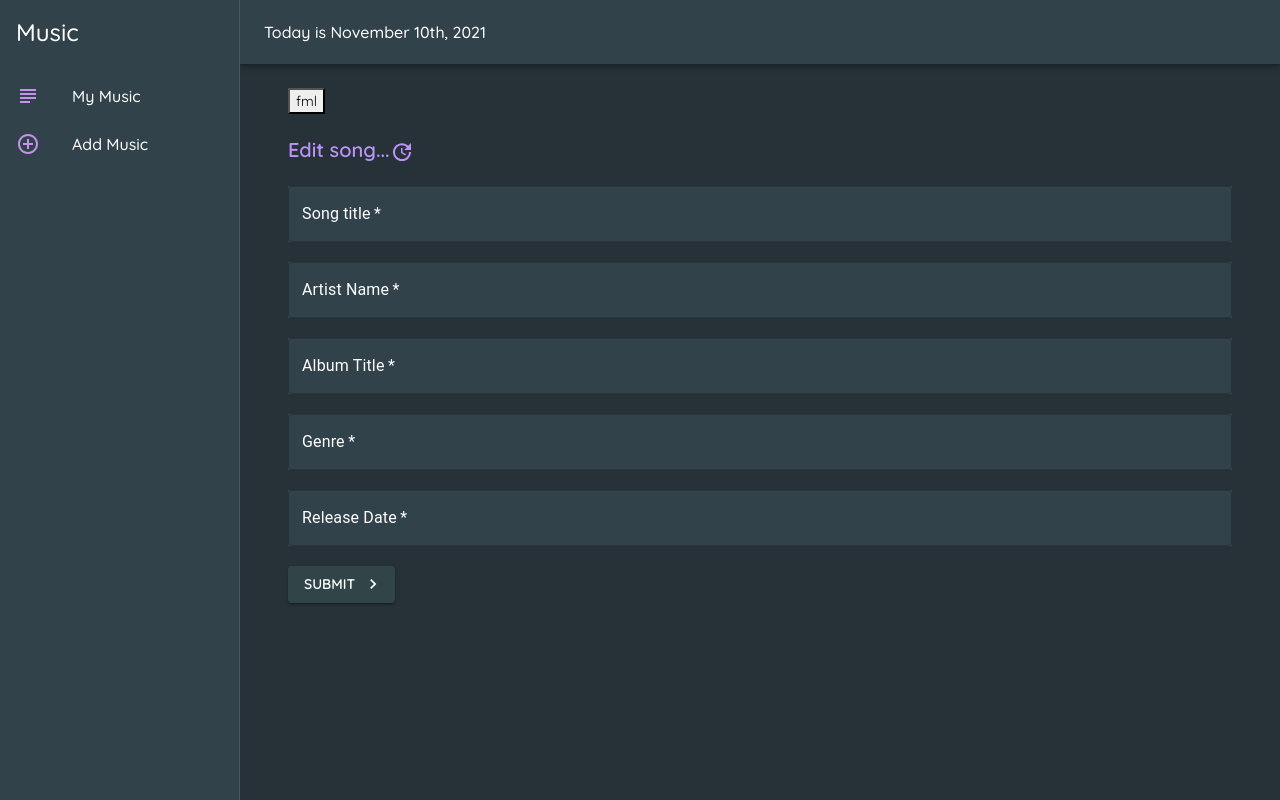
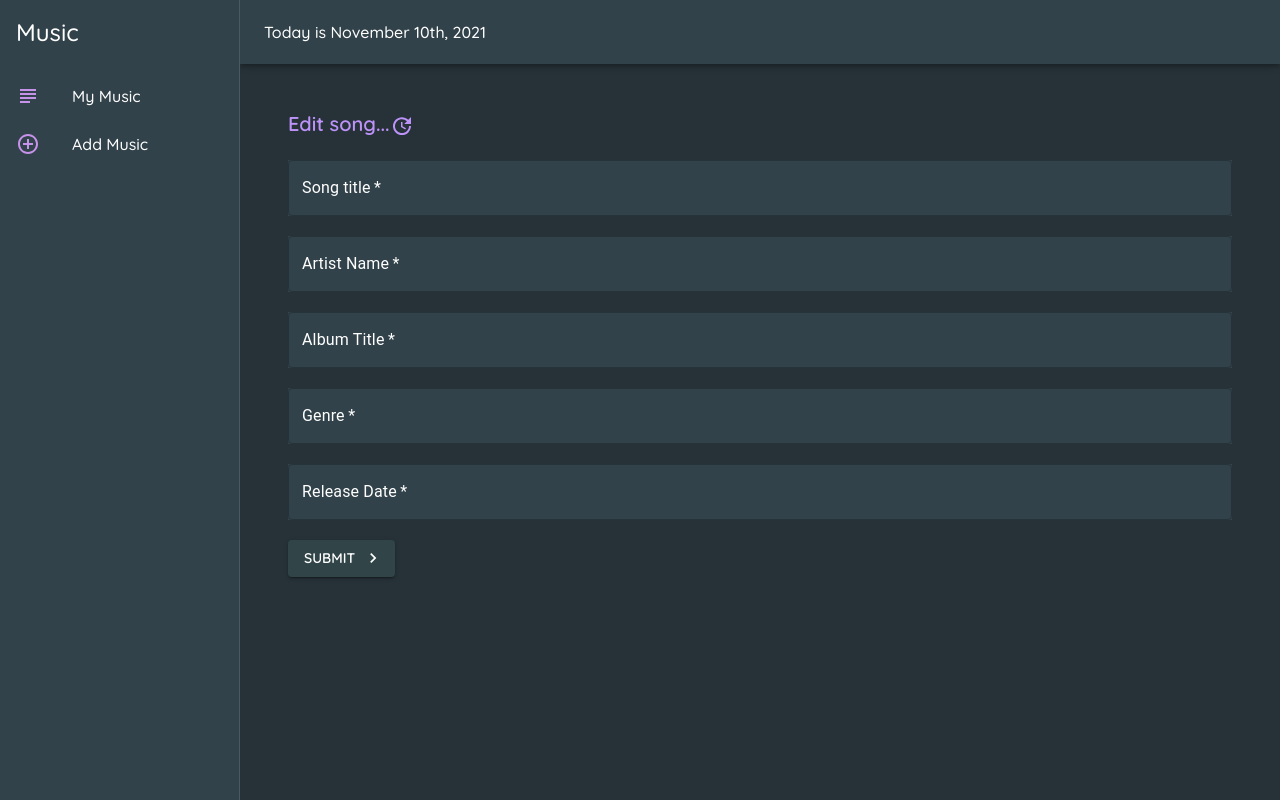
Before and after one commit to giuseppe-g-gelardi/reactmusiclibrary, a React (Create React App) app: page /music/edit in a window 1280 px wide. Built offline with nearby package versions, Linux system fonts and the light colour scheme.

Commit message:
prepare to further separate components and pages, will reduce to one page, add and edit song to be put in modal dialog popups

```diff
--- a/src/App.jsx
+++ b/src/App.jsx
@@ -17,7 +17,7 @@ export default function App() {
             <Routes>
               <Route path='/' element={<AddSong />} />
               <Route path='/music/*' element={<MusicTable />} />
-            <Route path='/music/edit' element={<EditSong />} />
+              <Route path='/music/edit/' element={<EditSong />} />
             </Routes>
           </Layout>
     </ThemeProvider>
--- a/src/components/MusicCard.jsx
+++ b/src/components/MusicCard.jsx
@@ -1,4 +1,4 @@
-import React from 'react'
+import React, { useState, useEffect, useContext } from 'react'
 import Card from '@material-ui/core/Card'
 import CardHeader from '@material-ui/core/CardHeader'
 import CardContent from '@material-ui/core/CardContent'
@@ -13,14 +13,8 @@ import EditSong from '../pages/EditSong'
 
 export default function MusicCard(props) {
 
-
-
   const navigate = useNavigate()
   const { song, handleDelete } = props
-
-  const handleClick = () => {
-
-  }
 
   return (
     <div>
@@ -36,6 +30,7 @@ export default function MusicCard(props) {
             <ButtonGroup variant='contained'>
 
               <IconButton onClick={() => navigate('/music/edit/')} onClickCapture={() => console.log(song.id)}>
+              {/* <IconButton onClick={() => navigate(`/music/edit/${song.id}`)} onClickCapture={() => console.log(song.id)}> */}
               {/* <IconButton onClick={() => console.log(song.id)}> */}
                 <UpdateIcon style={{color: '#89ddff'}}/>
               </IconButton>
--- a/src/pages/EditSong.jsx
+++ b/src/pages/EditSong.jsx
@@ -1,4 +1,4 @@
-import React, { useState, useEffect } from 'react'
+import React, { useState } from 'react'
 import axios from 'axios'
 import { useNavigate } from 'react-router-dom'
 import Typography from '@material-ui/core/Typography'
@@ -33,6 +33,7 @@ import UpdateIcon from '@material-ui/icons/Update';
 export default function EditSong({ song }) {
 
 
+
   const [title, setTitle] = useState('')
   const [album, setAlbum] = useState('')
   const [artist, setArtist] = useState('')
@@ -44,6 +45,9 @@ export default function EditSong({ song }) {
 
   const api = ("http://localhost:3800/api/songs/" + song)
   // http://localhost:3800/api/songs/{id}
+
+
+
   // {
   //   "title": "asdf",
   //   "album": "asdf",
@@ -92,7 +96,6 @@ export default function EditSong({ song }) {
   return (
 
     <Container>
-      <button onClick={() => console.log(song)}>fml</button>
       <Typography
           className={classes.text}
           variant='h6'
--- a/src/pages/MusicTable.jsx
+++ b/src/pages/MusicTable.jsx
@@ -5,8 +5,11 @@ import { makeStyles } from '@material-ui/core/styles'
 import Grid from '@material-ui/core/Grid'
 import { Container } from '@material-ui/core'
 import MusicCard from '../components/MusicCard'
-// import EditSong from './EditSong'
-// import { Routes, Route } from 'react-router-dom'
+import EditSong from './EditSong'
+import { Routes, Route } from 'react-router-dom'
+import { AddCircleOutlineOutlined } from '@material-ui/icons'
+import Button from '@material-ui/core/Button'
+
 
 const useStyles = makeStyles({
   field: {
@@ -67,6 +70,24 @@ export default function MusicTable() {
             }}
           />
       </Container>
+      <Container className={classes.field}>
+
+
+        {/* TODO put to the right of filter textfield */}
+        <Button
+            // type='submit'
+            color='secondary'
+            variant='contained'
+            endIcon={<AddCircleOutlineOutlined />}
+          >
+            Add Song
+
+        </Button>
+
+
+
+
+      </Container>
         <Grid container spacing={3}>
           {songList
            // eslint-disable-next-line array-callback-return
@@ -86,6 +107,10 @@ export default function MusicTable() {
 
             <Grid item key={song.id} sx={12} md={6} lg={4}>
               <MusicCard song={song} handleDelete={handleDelete} />
+              <Routes>
+                {/* <Route path={`/music/edit/${song.id}`} element={<EditSong song={song} />} /> */}
+                <Route path='/music/edit/' element={<EditSong song={song} />} />
+              </Routes>
             </Grid>
 
           ))}
```
Lines whose indentation alone changed are shown as unchanged.
